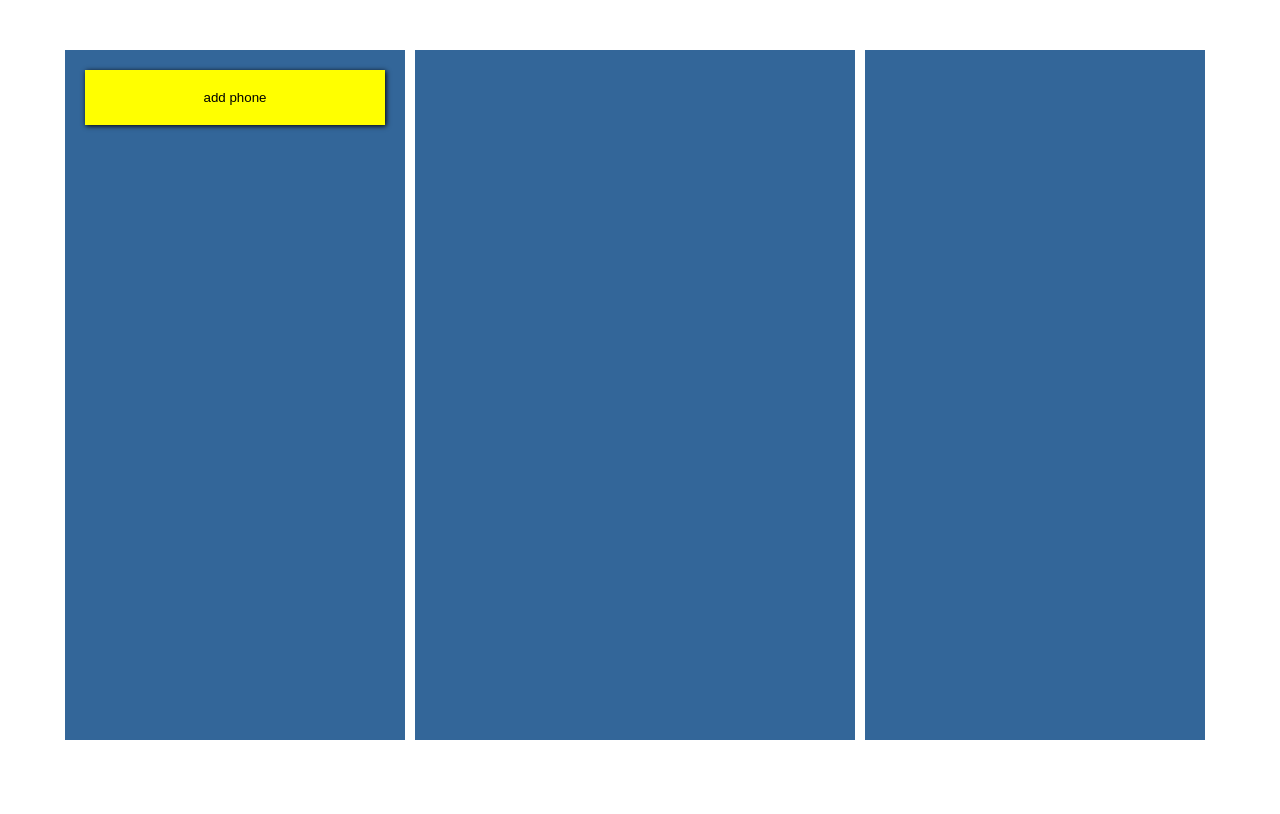
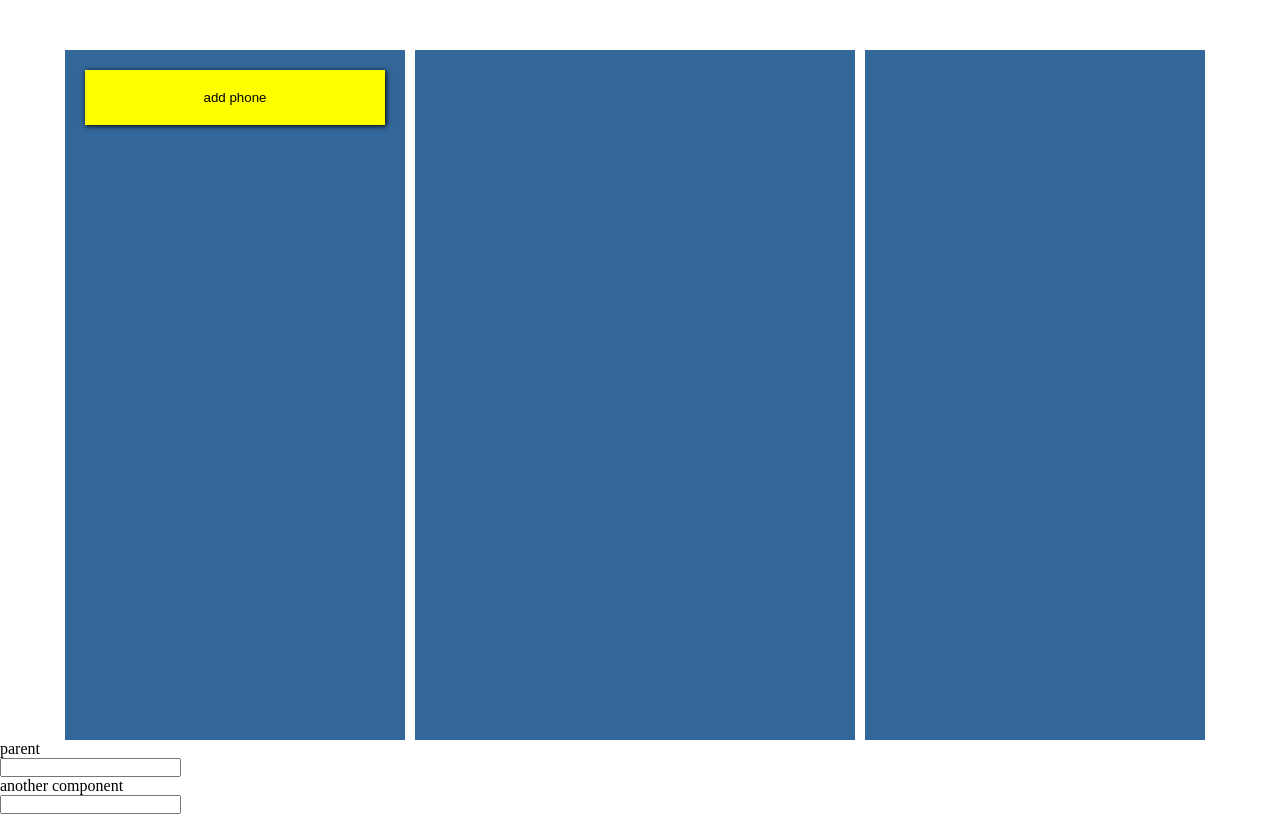
Before and after one commit to dofamine/ang, an Angular app: page / in a window 1280 px wide. Built offline with nearby package versions, Linux system fonts and the light colour scheme.

Commit message:
two sides building example

```diff
--- a/src/app/app.component.html
+++ b/src/app/app.component.html
@@ -9,3 +9,9 @@
         <app-more *ngIf="active" [active]="active"></app-more>
     </div>
 </div>
+<dl>
+    <dt>parent</dt>
+    <dd><input type="text" [(ngModel)]="text"></dd>
+    <dt>another component</dt>
+    <dd><app-test [(text)]="text"></app-test></dd>
+</dl>
--- a/src/app/app.component.ts
+++ b/src/app/app.component.ts
@@ -8,6 +8,7 @@ import {Phone} from './entities/phone';
 })
 export class AppComponent {
     public phones: Array<Phone> = [];
+    public text: string;
     public active: Phone = null;
 
     public update(item: Phone) {
--- /dev/null
+++ b/src/app/data.service.ts
@@ -0,0 +1,15 @@
+import {Injectable} from '@angular/core';
+import {Observable, of} from "rxjs/index";
+
+@Injectable()
+export class DataService {
+    arr: Array<number> = [1, 2, 4, 2];
+
+    show(): Observable<Array<number>> {
+        return of(this.arr);
+    }
+
+    add(value: number): void {
+        this.arr.push(value);
+    }
+}
--- /dev/null
+++ b/src/app/test/test.component.html
@@ -0,0 +1 @@
+<input type="text" [(ngModel)]="text" (ngModelChange) = "changeDetection()">
--- /dev/null
+++ b/src/app/test/test.component.ts
@@ -0,0 +1,19 @@
+import {Component, EventEmitter, Input, OnInit, Output} from '@angular/core';
+
+@Component({
+    selector: 'app-test',
+    templateUrl: './test.component.html',
+    styleUrls: ['./test.component.css']
+})
+export class TestComponent implements OnInit {
+
+    @Input('text') text: string;
+    @Output('textChange') textChange = new EventEmitter<string>();
+
+    ngOnInit() {
+    }
+
+    changeDetection() {
+        this.textChange.emit(this.text);
+    }
+}
```
Also changed, not shown: src/app/app.module.ts (+14 -10 lines), src/app/test/test.component.css (added).
